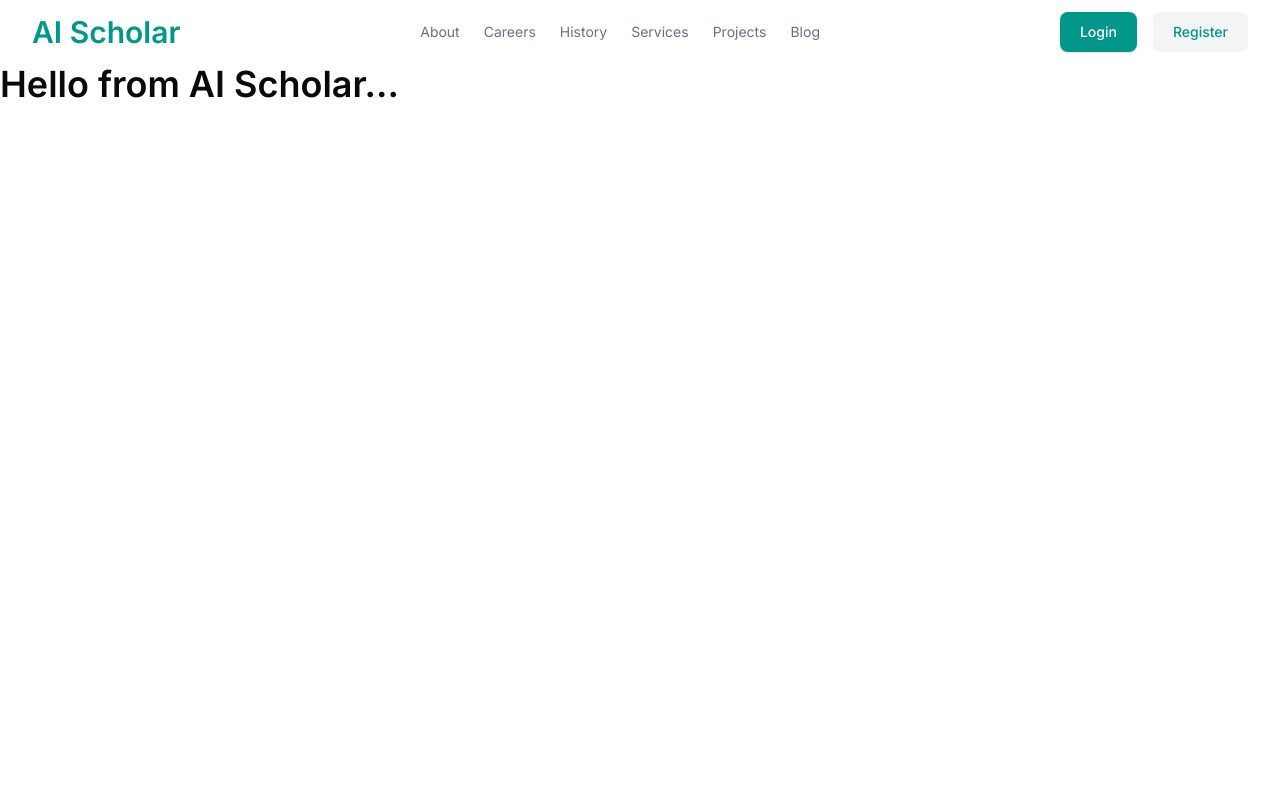
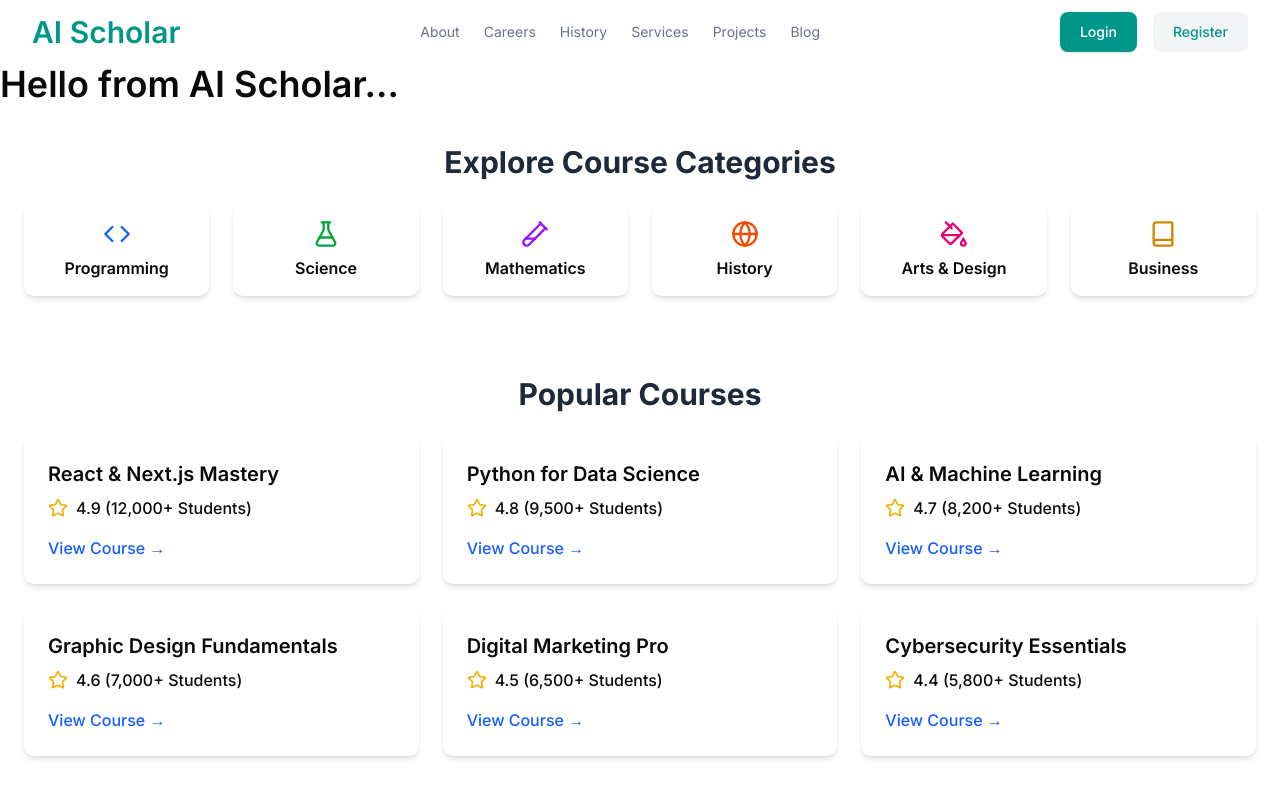
Before and after one commit to SK-Jabed/AI-Scholar, a Next.js app: page / in a window 1280 px wide. Shown: the top 800 px of the page. Built offline with nearby package versions, Linux system fonts and the light colour scheme.

Commit message:
[ADDED] feat: Add Course Categories and Popular Courses sections to homepage

```diff
--- a/src/app/page.js
+++ b/src/app/page.js
@@ -1,7 +1,33 @@
+import CourseCategories from "@/components/home/CourseCategories";
+import PopularCourses from "@/components/home/PopularCourses";
+
 export default function Home() {
   return (
     <div>
       <h2 className="text-4xl font-semibold">Hello from AI Scholar...</h2>
+
+      {/*1. ToDo: Hero Section (Header, navigation)
+FAQ Section (Accordion with common questions) */}
+
+      {/*2. ToDo:  Key Features Section (Grid layout for main features)
+Student Testimonials Section (Carousel/grid for user reviews)- by Abdur Rahman  */}
+
+      {/* 3. toDo: Course Categories Section (Cards for different subjects)
+Popular Courses Section (Top-rated courses grid) -by Sushanto kumar
+ */}
+      {/* Course Categories */}
+      <CourseCategories />
+      {/* Popular Courses */}
+      <PopularCourses />
+
+      {/* 4. ToDo: How It Works Section (Step-by-step process UI)
+Footer + Contact Us (Links, form, social media)- by Sheikh Jabed*/}
+
+      {/* 5. ToDo: AI Benefits Section (Infographic/icons for AI features)
+Instructor Spotlight (Cards for top instructors) */}
+
+      {/* 6. ToDo: About Us Page (Grid layout with filters & sorting)
+Contact Page (Title, description, instructor, enroll button) */}
     </div>
   );
 }
--- /dev/null
+++ b/src/components/home/CourseCategories.js
@@ -0,0 +1,48 @@
+import {
+  Book,
+  Code,
+  FlaskConical,
+  Globe,
+  PaintBucket,
+  TestTube2,
+} from "lucide-react";
+
+const categories = [
+  { name: "Programming", icon: <Code size={28} className="text-blue-600" /> },
+  {
+    name: "Science",
+    icon: <FlaskConical size={28} className="text-green-600" />,
+  },
+  {
+    name: "Mathematics",
+    icon: <TestTube2 size={28} className="text-purple-600" />,
+  },
+  { name: "History", icon: <Globe size={28} className="text-orange-600" /> },
+  {
+    name: "Arts & Design",
+    icon: <PaintBucket size={28} className="text-pink-600" />,
+  },
+  { name: "Business", icon: <Book size={28} className="text-yellow-600" /> },
+];
+
+export default function CourseCategories() {
+  return (
+    <section className="px-6 py-10 ">
+      {/* section title */}
+      <h2 className="text-3xl font-bold text-center text-gray-800">
+        Explore Course Categories
+      </h2>
+      <div className="grid grid-cols-2 md:grid-cols-3 lg:grid-cols-6 gap-6 mt-6">
+        {categories.map((category, index) => (
+          <div
+            key={index}
+            className="flex flex-col items-center bg-white p-4 shadow-md rounded-lg hover:shadow-lg transition"
+          >
+            {category.icon}
+            <p className="mt-2 font-semibold">{category.name}</p>
+          </div>
+        ))}
+      </div>
+    </section>
+  );
+}
--- /dev/null
+++ b/src/components/home/PopularCourses.js
@@ -0,0 +1,43 @@
+import { Star } from "lucide-react";
+import Link from "next/link";
+
+const courses = [
+  { title: "React & Next.js Mastery", rating: 4.9, students: "12,000+" },
+  { title: "Python for Data Science", rating: 4.8, students: "9,500+" },
+  { title: "AI & Machine Learning", rating: 4.7, students: "8,200+" },
+  { title: "Graphic Design Fundamentals", rating: 4.6, students: "7,000+" },
+  { title: "Digital Marketing Pro", rating: 4.5, students: "6,500+" },
+  { title: "Cybersecurity Essentials", rating: 4.4, students: "5,800+" },
+];
+
+export default function PopularCourses() {
+  return (
+    <section className="px-6 py-10">
+      <h2 className="text-3xl font-bold text-center text-gray-800">
+        Popular Courses
+      </h2>
+      <div className="grid md:grid-cols-2 lg:grid-cols-3 gap-6 mt-6">
+        {courses.map((course, index) => (
+          <div
+            key={index}
+            className="p-6 bg-white shadow-md rounded-lg hover:shadow-lg transition"
+          >
+            <h3 className="text-xl font-semibold">{course.title}</h3>
+            <div className="flex items-center mt-2">
+              <Star size={20} className="text-yellow-500" />
+              <span className="ml-2 font-medium">
+                {course.rating} ({course.students} Students)
+              </span>
+            </div>
+            <Link
+              href={`/courses/${index}`}
+              className="mt-4 inline-block text-blue-600 font-medium hover:underline"
+            >
+              View Course →
+            </Link>
+          </div>
+        ))}
+      </div>
+    </section>
+  );
+}
```
